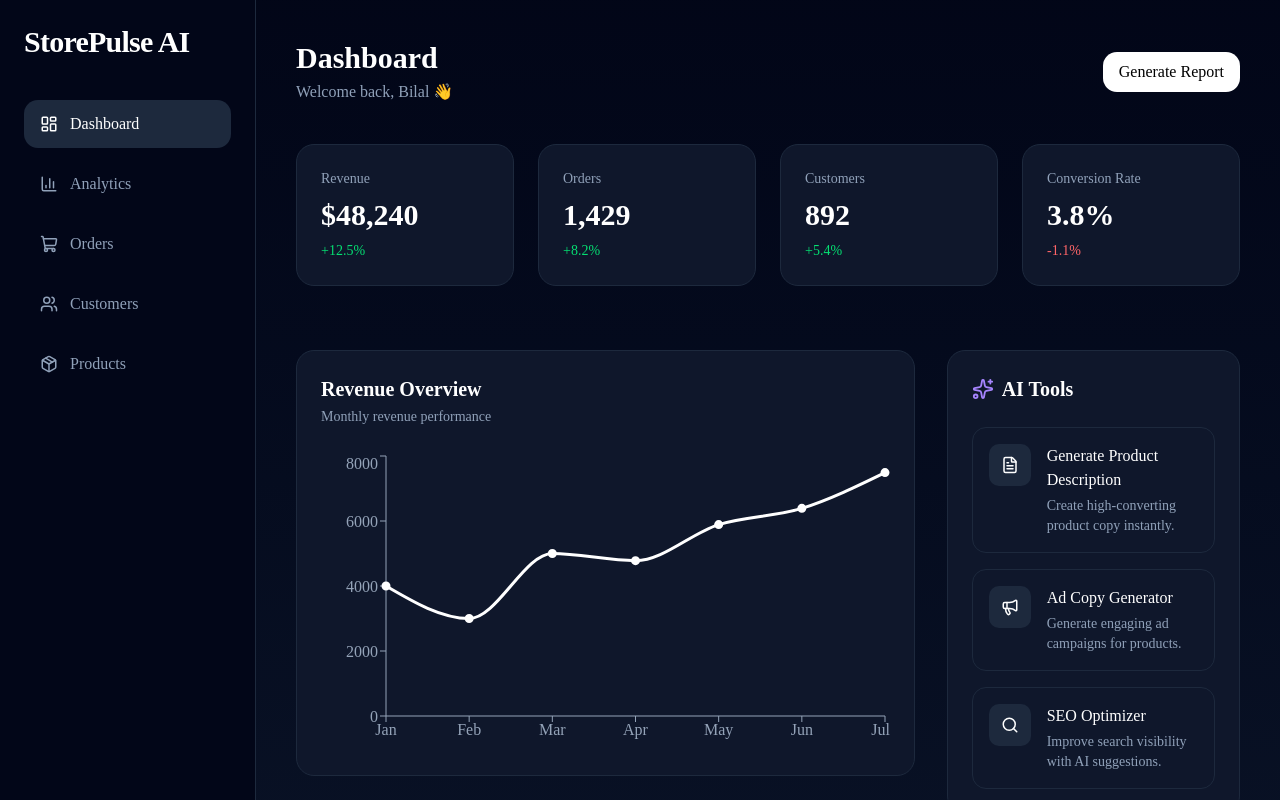
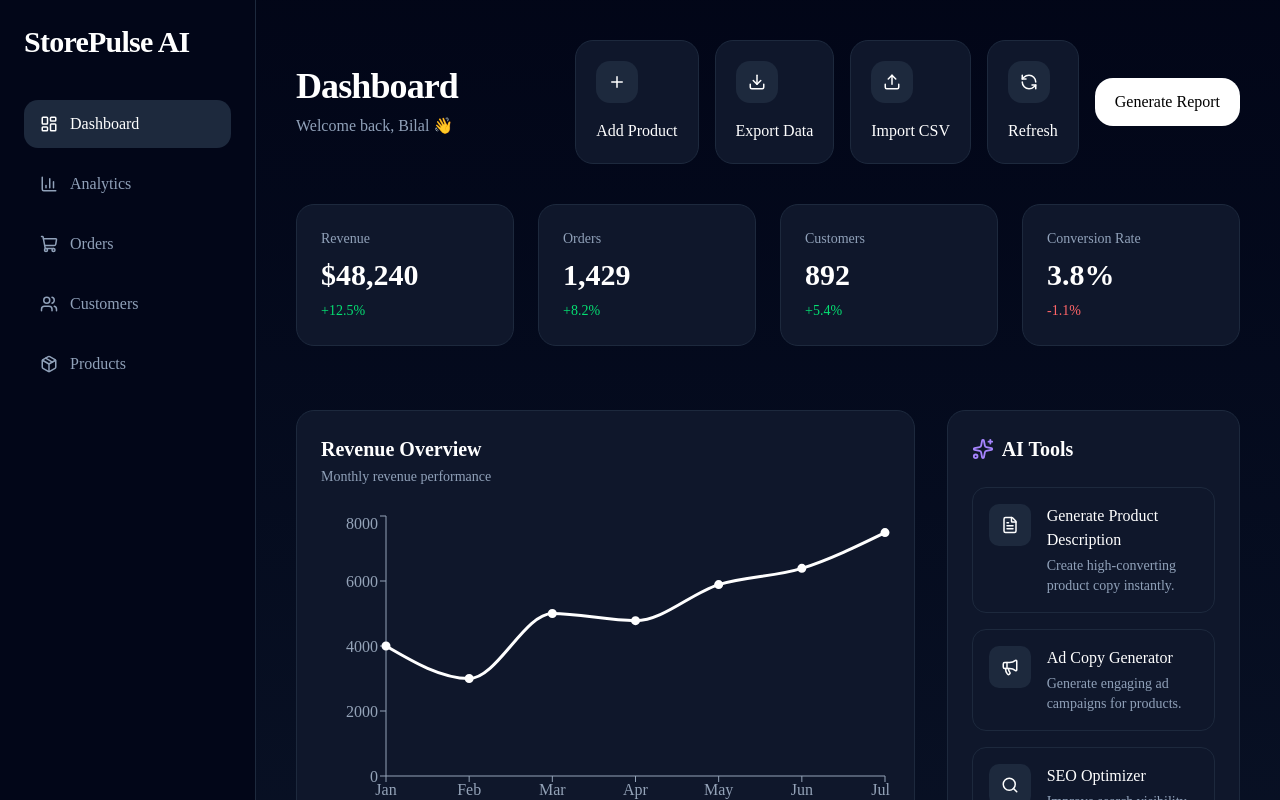
Before and after one commit to bilalahmedba395-byte/storepulse-ai, a Next.js app: page / in a window 1280 px wide. Shown: the top 800 px of the page. Built offline with nearby package versions, Linux system fonts and the light colour scheme.

Commit message:
Improve dashboard header layout and spacing

```diff
--- a/app/page.tsx
+++ b/app/page.tsx
@@ -9,6 +9,7 @@ import StatCard from "@/components/ui/stat-card";
 import RevenueChart from "@/components/ui/revenue-chart";
 import RecentOrders from "@/components/ui/recent-orders";
 import AITools from "@/components/ui/ai-tools";
+import QuickActions from "@/components/ui/quick-actions";
 export default function Home() {
   return (
     <main className="min-h-screen bg-slate-950 text-white">
@@ -54,20 +55,28 @@ export default function Home() {
         <section className="flex-1 p-10 bg-gradient-to-b from-slate-950 to-slate-900">
 
           {/* Top Bar */}
-          <div className="flex justify-between items-center mb-10">
+          <div className="flex flex-col xl:flex-row xl:items-center xl:justify-between gap-8 mb-10">
+
             <div>
-              <h2 className="text-3xl font-bold">
+              <h2 className="text-4xl font-bold tracking-tight">
                 Dashboard
               </h2>
 
-              <p className="text-slate-400 mt-1">
+              <p className="text-slate-400 mt-2">
                 Welcome back, Bilal 👋
               </p>
             </div>
 
-            <button className="bg-white text-black px-4 py-2 rounded-xl font-medium hover:bg-slate-200 transition">
+            <div className="flex flex-col md:flex-row gap-4 items-start md:items-center">
+
+              <QuickActions />
+
+              <button className="bg-white text-black px-5 py-3 rounded-2xl font-medium hover:bg-slate-200 transition whitespace-nowrap">
                 Generate Report
               </button>
+
+            </div>
+
           </div>
 
           {/* Analytics Cards */}
--- /dev/null
+++ b/components/ui/quick-actions.tsx
@@ -0,0 +1,50 @@
+import {
+  Plus,
+  Download,
+  Upload,
+  RefreshCcw,
+} from "lucide-react";
+
+const actions = [
+  {
+    title: "Add Product",
+    icon: Plus,
+  },
+  {
+    title: "Export Data",
+    icon: Download,
+  },
+  {
+    title: "Import CSV",
+    icon: Upload,
+  },
+  {
+    title: "Refresh",
+    icon: RefreshCcw,
+  },
+];
+
+export default function QuickActions() {
+  return (
+    <div className="flex flex-wrap gap-4">
+      {actions.map((action) => {
+        const Icon = action.icon;
+
+        return (
+          <button
+            key={action.title}
+            className="bg-slate-900 border border-slate-800 rounded-2xl p-5 hover:bg-slate-800/40 transition text-left"
+          >
+            <div className="bg-slate-800 w-fit p-3 rounded-xl mb-4">
+              <Icon size={18} />
+            </div>
+
+            <p className="font-medium">
+              {action.title}
+            </p>
+          </button>
+        );
+      })}
+    </div>
+  );
+}
```
Lines whose indentation alone changed are shown as unchanged.
